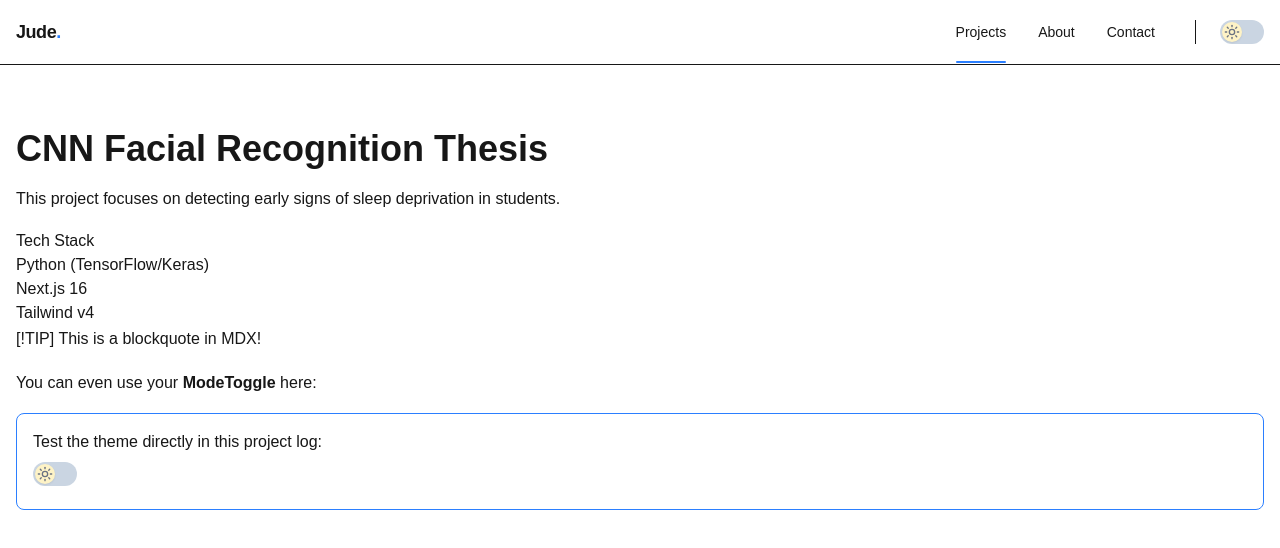
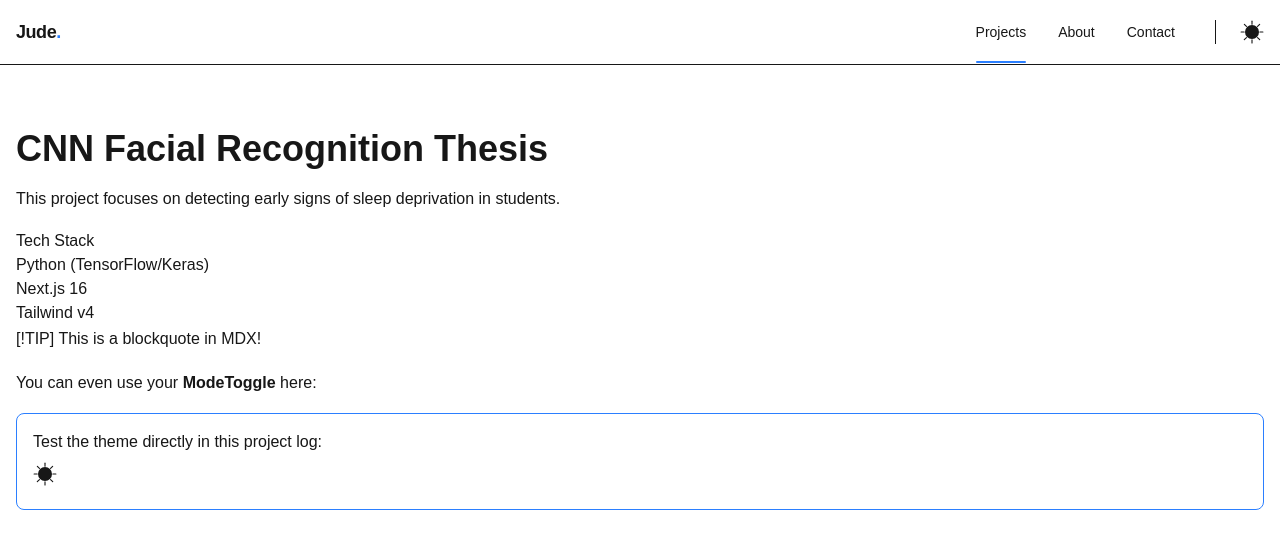
Before and after one commit to ChristianJudeEraldo/My-Portfolio, a Next.js app: page /projects/cnn-thesis in a window 1280 px wide. Shown: the top 548 px of the page. Built offline with nearby package versions, Linux system fonts and the light colour scheme.

Commit message:
feat(ui): modify dark mode toggle p2

```diff
--- a/app/globals.css
+++ b/app/globals.css
@@ -31,8 +31,8 @@ body {
     border-color 0.35s ease-in-out;
 }
 
-/* Smooth transitions for all elements using CSS variables */
-* {
+/* Smooth transitions for themed elements while preserving custom icon animations */
+*:not(.theme-toggle):not(.theme-toggle *) {
   transition: background-color 0.35s ease-in-out, color 0.35s ease-in-out, border-color 0.35s ease-in-out, fill 0.35s ease-in-out, stroke 0.35s ease-in-out;
 }
 
@@ -54,6 +54,86 @@ body {
   height: 100%;
   background-color: var(--background);
   pointer-events: none;
-  z-index: 9999;
+  z-index: 40;
   animation: circularReveal 0.5s cubic-bezier(0.4, 0.0, 0.2, 1) forwards;
 }
+
+/* Classic toggle animation (from theme-toggles classic) */
+.theme-toggle.theme-toggle--reversed .theme-toggle__classic {
+  transform: scale(-1, 1);
+}
+
+.theme-toggle {
+  --theme-toggle__classic--duration: 500ms;
+  border: none;
+  background: none;
+  cursor: pointer;
+  font-size: 1.5rem;
+  line-height: 1;
+  color: var(--foreground);
+  position: relative;
+  z-index: 60;
+}
+
+.theme-toggle__classic path {
+  transition-timing-function: cubic-bezier(0, 0, 0.15, 1.25);
+  transform-origin: center;
+  transition-duration: calc(var(--theme-toggle__classic--duration) * 0.8);
+}
+
+.theme-toggle__classic g path {
+  transition-property: opacity, transform;
+  transition-delay: calc(var(--theme-toggle__classic--duration) * 0.2);
+}
+
+.theme-toggle__classic :first-child path {
+  transition-property: transform, d;
+}
+
+.theme-toggle--toggled:not(label).theme-toggle .theme-toggle__classic g path,
+.theme-toggle input[type=checkbox]:checked ~ .theme-toggle__classic g path {
+  transform: scale(0.5) rotate(45deg);
+  opacity: 0;
+  transition-delay: 0s;
+}
+
+.theme-toggle--toggled:not(label).theme-toggle .theme-toggle__classic :first-child path,
+.theme-toggle input[type=checkbox]:checked ~ .theme-toggle__classic :first-child path {
+  d: path("M-12 5h30a1 1 0 0 0 9 13v24h-39Z");
+  transition-delay: calc(var(--theme-toggle__classic--duration) * 0.2);
+}
+
+@supports not (d: path("")) {
+  .theme-toggle--toggled:not(label).theme-toggle .theme-toggle__classic :first-child path,
+  .theme-toggle input[type=checkbox]:checked ~ .theme-toggle__classic :first-child path {
+    transform: translate3d(-12px, 10px, 0);
+  }
+}
+
+.theme-toggle input[type=checkbox] {
+  display: none;
+}
+
+.theme-toggle .theme-toggle-sr {
+  position: absolute;
+  width: 1px;
+  height: 1px;
+  padding: 0;
+  margin: -1px;
+  overflow: hidden;
+  clip: rect(0, 0, 0, 0);
+  white-space: nowrap;
+  border-width: 0;
+}
+
+.theme-toggle:focus-visible {
+  outline: 2px solid #3b82f6;
+  outline-offset: 2px;
+  border-radius: 9999px;
+}
+
+@media (prefers-reduced-motion: reduce) {
+  .theme-toggle:not(.theme-toggle--force-motion) * {
+    transition: none !important;
+  }
+}
--- a/app/layout.tsx
+++ b/app/layout.tsx
@@ -32,7 +32,6 @@ export default function RootLayout({
           attribute="class"
           defaultTheme="system"
           enableSystem
-          disableTransitionOnChange
         >
           {/* Main Layout Structure */}
           <div className="relative flex min-h-screen flex-col">
--- a/components/mode-toggle.tsx
+++ b/components/mode-toggle.tsx
@@ -1,12 +1,12 @@
 "use client"
 
 import * as React from "react"
-import { Moon, Sun } from "lucide-react"
 import { useTheme } from "next-themes"
 
 export function ModeToggle() {
   const { theme, resolvedTheme, setTheme } = useTheme()
   const [mounted, setMounted] = React.useState(false)
+  const clipPathId = React.useId().replace(/:/g, "")
 
   // Avoid "Hydration Mismatch" (ensures the component only renders after the page loads)
   React.useEffect(() => {
@@ -36,20 +36,39 @@ export function ModeToggle() {
   return (
     <button
       onClick={toggleTheme}
-      className={`relative inline-flex h-6 w-11 items-center rounded-full transition-all duration-300 ease-in-out focus:outline-none focus:ring-2 focus:ring-blue-500 focus:ring-offset-2 min-h-0 min-w-0 ${
-        isDark ? "bg-zinc-700 hover:bg-zinc-600" : "bg-slate-300 hover:bg-gray-400"
-      }`}
+      className={`theme-toggle ${isDark ? "theme-toggle--toggled" : ""}`}
+      title="Toggle theme"
       aria-label="Toggle theme"
       data-theme-toggle
       type="button"
     >
-      <span
-        className={`absolute left-0.5 top-0.5 flex h-5 w-5 items-center justify-center rounded-full shadow-[0_1px_2px_rgba(0,0,0,0.08)] transition-all duration-300 ease-in-out ${
-          isDark ? "translate-x-5 bg-slate-800" : "translate-x-0 bg-amber-100"
-        }`}
+      <svg
+        xmlns="http://www.w3.org/2000/svg"
+        aria-hidden="true"
+        width="1em"
+        height="1em"
+        fill="currentColor"
+        strokeLinecap="round"
+        className="theme-toggle__classic"
+        viewBox="0 0 32 32"
       >
-        {isDark ? <Moon className="h-4 w-4 text-slate-100" /> : <Sun className="h-4 w-4 text-gray-500" />}
-      </span>
+        <clipPath id={clipPathId}>
+          <path d="M0-5h30a1 1 0 0 0 9 13v24H0Z" />
+        </clipPath>
+        <g clipPath={`url(#${clipPathId})`}>
+          <circle cx="16" cy="16" r="9.34" />
+          <g stroke="currentColor" strokeWidth="1.5">
+            <path d="M16 5.5v-4" />
+            <path d="M16 30.5v-4" />
+            <path d="M1.5 16h4" />
+            <path d="M26.5 16h4" />
+            <path d="m23.4 8.6 2.8-2.8" />
+            <path d="m5.7 26.3 2.9-2.9" />
+            <path d="m5.8 5.8 2.8 2.8" />
+            <path d="m23.4 23.4 2.9 2.9" />
+          </g>
+        </g>
+      </svg>
     </button>
   )
 }
```
